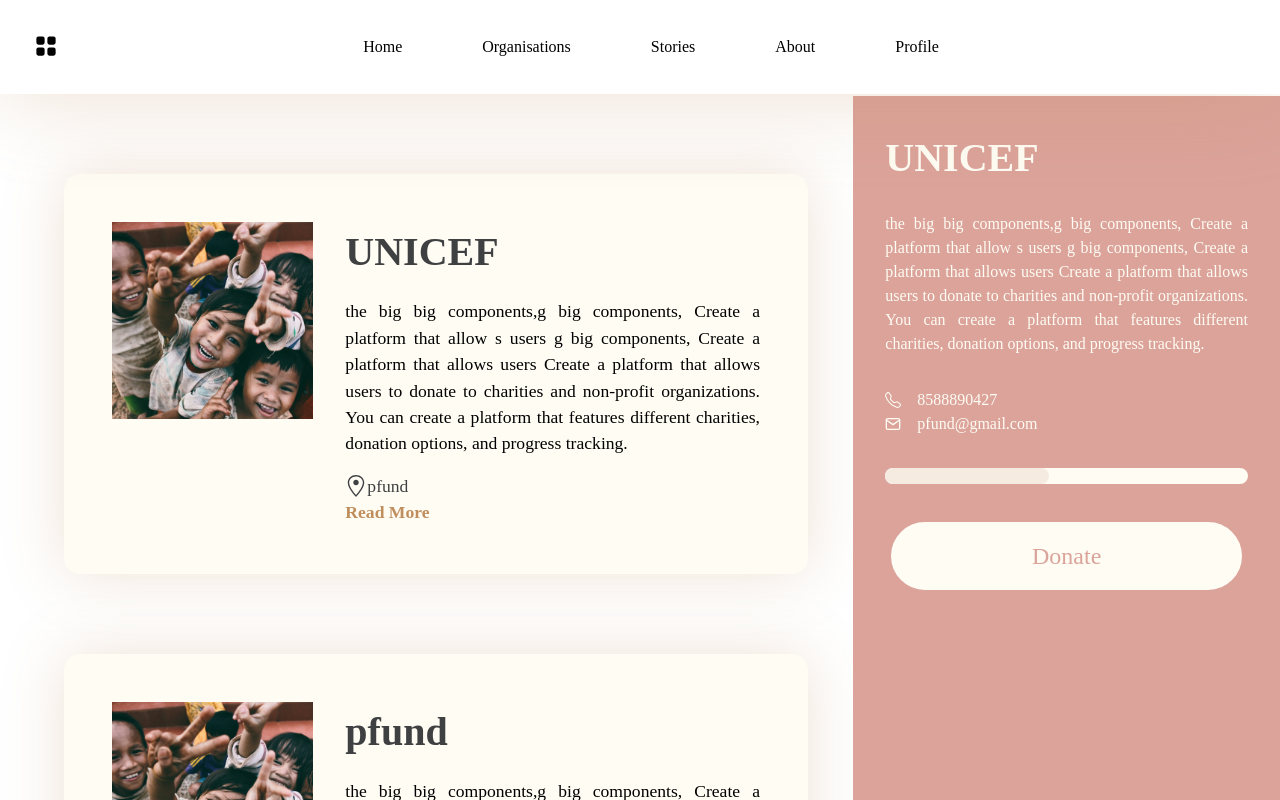
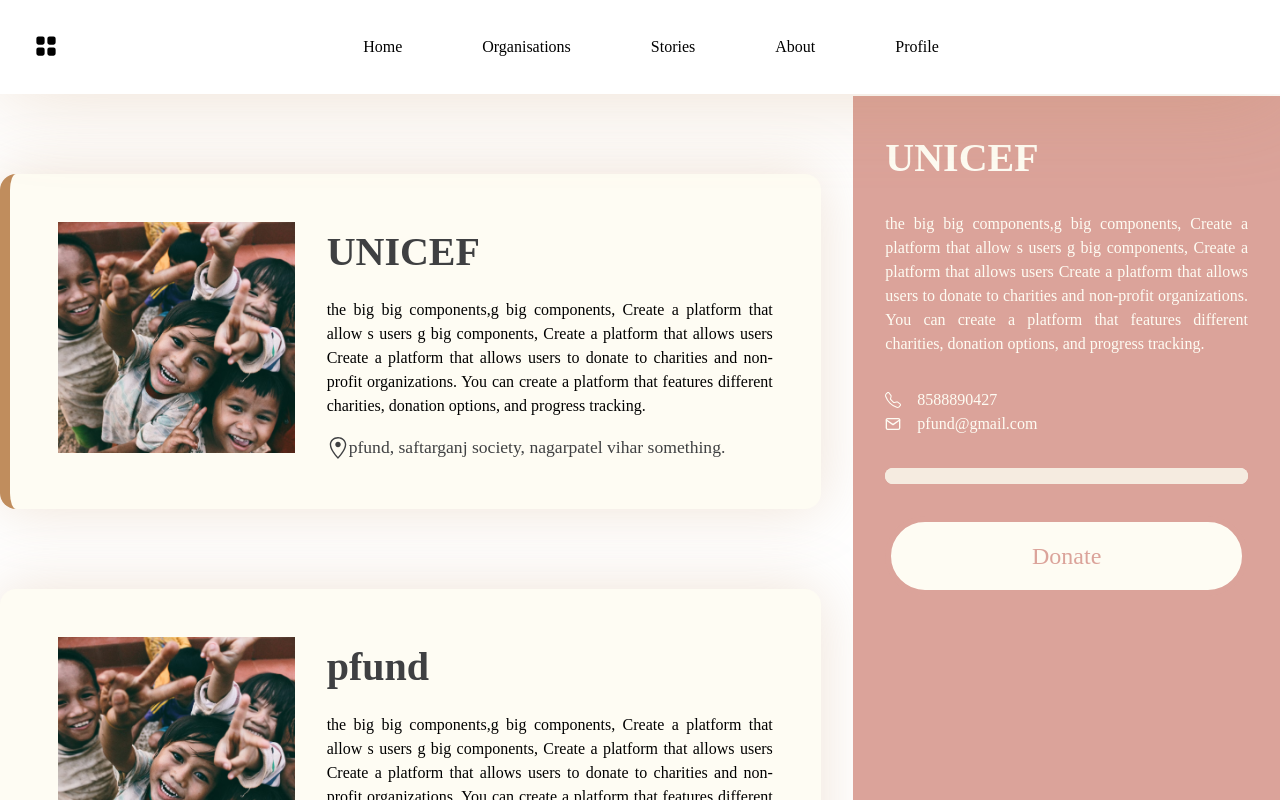
Before and after one commit to PranavKrishnan007/code_with_consequence_UI, a Next.js app in the folder blank_funds/: page /listings in a window 1280 px wide. Shown: the top 800 px of the page. Built offline with nearby package versions, Linux system fonts and the light colour scheme.

Commit message:
listing page migration to vanilla css

```diff
--- a/blank_funds/components/Listings/OrgCard.js
+++ b/blank_funds/components/Listings/OrgCard.js
@@ -8,7 +8,7 @@
     name: "UNICEF",
     details:
       "the big big components,g big components, Create a platform that allow s  users g big components, Create a platform that allows users Create a  platform that allows users to donate to charities and non-profit  organizations. You can create a platform that features different charities, donation options, and progress tracking.",
-    location: "pfund",
+    location: "pfund, saftarganj society, nagarpatel vihar something.",
     image: "/assets/kids_looking_up.png",
     url: "pfund",
     phone: "8588890427",
@@ -36,7 +36,7 @@
   },
 ];
 
-const OrgCard = ({ onOrgSelection }) => {
+const OrgCard = ({ onOrgSelection, selectedOrg }) => {
   const handleClick = (org) => {
     if (onOrgSelection) {
       onOrgSelection(org);
@@ -48,7 +48,8 @@
       {orgs.map((id) => (
         <div
           key={id.name}
-          className={styles.orgCard}
+          className={selectedOrg === id ? styles.orgCardSelected : styles.orgCard}
+          onClick={() => handleClick(id)}
         >
           <div>
             <Image src={id.image} width={1024} height={1024} className="" />
@@ -61,12 +62,6 @@
                 <GoLocation size={22}  />
                 <p className={styles.orgdocationText}>{id.location}</p>
               </div>
-              <div
-                className={styles.orgreadmore}
-                onClick={() => handleClick(id)}
-              >
-                Read More
-              </div>
             </div>
           </div>
         </div>
--- a/blank_funds/components/Listings/SideInfoCard.js
+++ b/blank_funds/components/Listings/SideInfoCard.js
@@ -4,6 +4,8 @@
 import styles from "styles/SideInfoCard.module.css";
 
 export default function SideInfoCard({ org }) {
+  const percentage = (org.funds_required - org.funds_raised)/org.funds_required * 100;
+
   return (
     <div className={styles.sideInfoCard}>
       <div className={styles.content}>
@@ -23,7 +25,7 @@
         </div>
         <div className={styles.progress}>
           <div className={styles.progressBar}>
-            <div className={styles.progressFill}></div>
+            <div className={styles.progressFill} style={{width: `${percentage}`}}></div>
           </div>
         </div>
         <div>
--- a/blank_funds/pages/listings.js
+++ b/blank_funds/pages/listings.js
@@ -12,20 +12,23 @@
 
   return (
     <div>
-    <Navbar />
-    <div className="container mx-auto px-8 md:px-16" id="listing">
-
-      <div className="flex flex-row">
-        <div className="w-2/3 pr-6">
-          <OrgCard onOrgSelection={handleOrgSelection} />
+      <Navbar />
+      <div style={{display: "flex", flexDirection: "row"}}>
+        <div style={{width: "66%", paddingRight: "1.5rem"}}>
+          <OrgCard onOrgSelection={handleOrgSelection} selectedOrg={selectedOrg}/>
         </div>
-        <div
-          className="fixed right-0 top-0 pt-24 h-screen w-1/3 bg-white"
-        >
+        <div style={{
+          position: "fixed",
+          right: "0",
+          top: "0",
+          paddingTop: "6rem",
+          height: "100vh",
+          width: "33.33333%",
+          backgroundColor: "white"
+        }}>
           {selectedOrg && <SideInfoCard org={selectedOrg} />}
         </div>
       </div>
     </div>
-    </div>
   );
 }
--- a/blank_funds/styles/OrgCard.module.css
+++ b/blank_funds/styles/OrgCard.module.css
@@ -3,11 +3,25 @@
   background-color: var(--background);
   box-shadow: 0px 0px 60px rgba(192, 141, 93, 0.25);    border-radius: 1rem;
   display: flex;
+  border-left: 10px solid transparent;
   flex-direction: row;
   padding: 3rem;
   margin: 5rem auto;
 }
+.orgCard:hover {
+  border-left: 10px solid #c08d5dab;
+}
 
+.orgCardSelected {
+  max-width: 60rem;
+  background-color: var(--background);
+  box-shadow: 0px 0px 60px rgba(192, 141, 93, 0.25);    border-radius: 1rem;
+  display: flex;
+  border-left: 10px solid #C08D5D;
+  flex-direction: row;
+  padding: 3rem;
+  margin: 5rem auto;
+}
 
 .orgname {
   font-size: 2.5rem;
@@ -19,7 +33,7 @@
 }
 
 .orgdetails {
-  font-size: 1.1rem;
+  font-size: 1.rem;
   line-height: 1.5;
   text-align: justify;
   margin-top: 1rem;
--- a/blank_funds/styles/SideInfoCard.module.css
+++ b/blank_funds/styles/SideInfoCard.module.css
@@ -61,7 +61,6 @@
 }
 
 .progressFill {
-    width: 45%;
     height: 100%;
     background-color: var(--tertiary);
     border-radius: 1rem;
```
Lines whose indentation alone changed are shown as unchanged.
